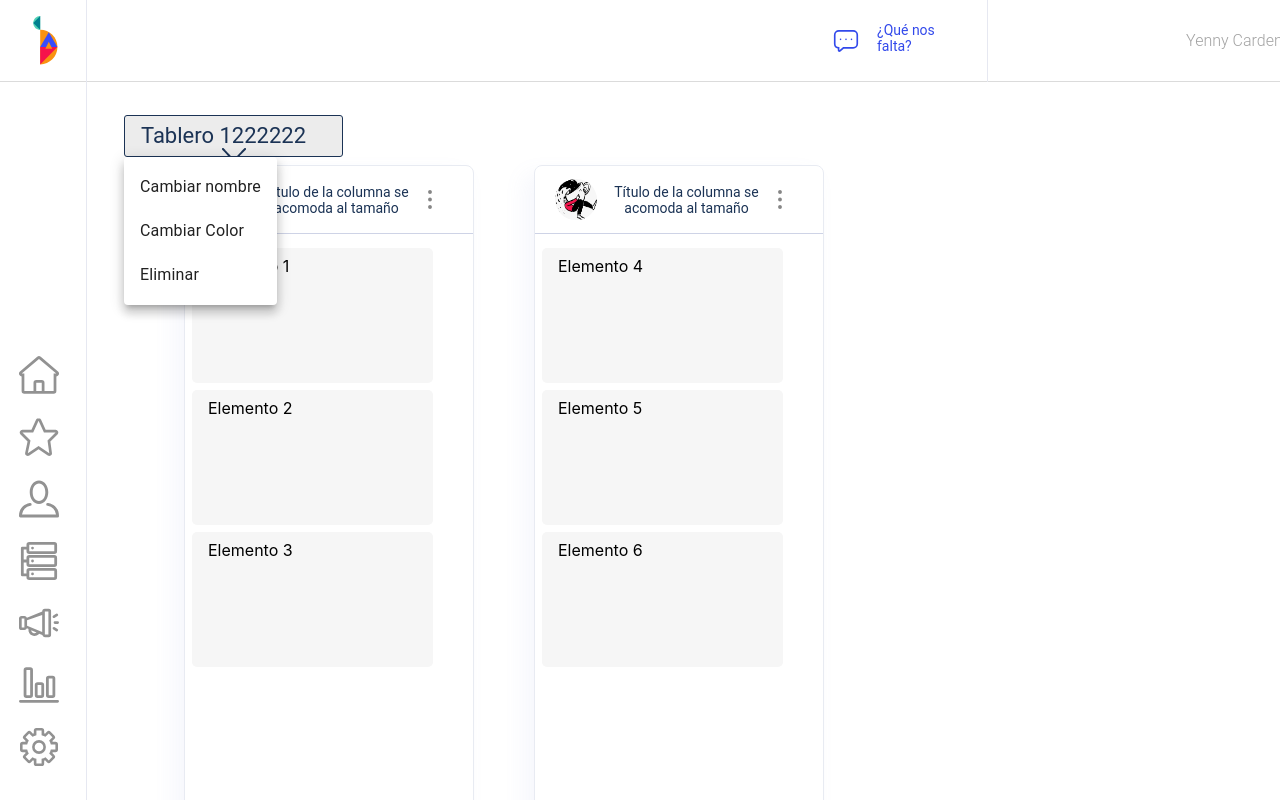
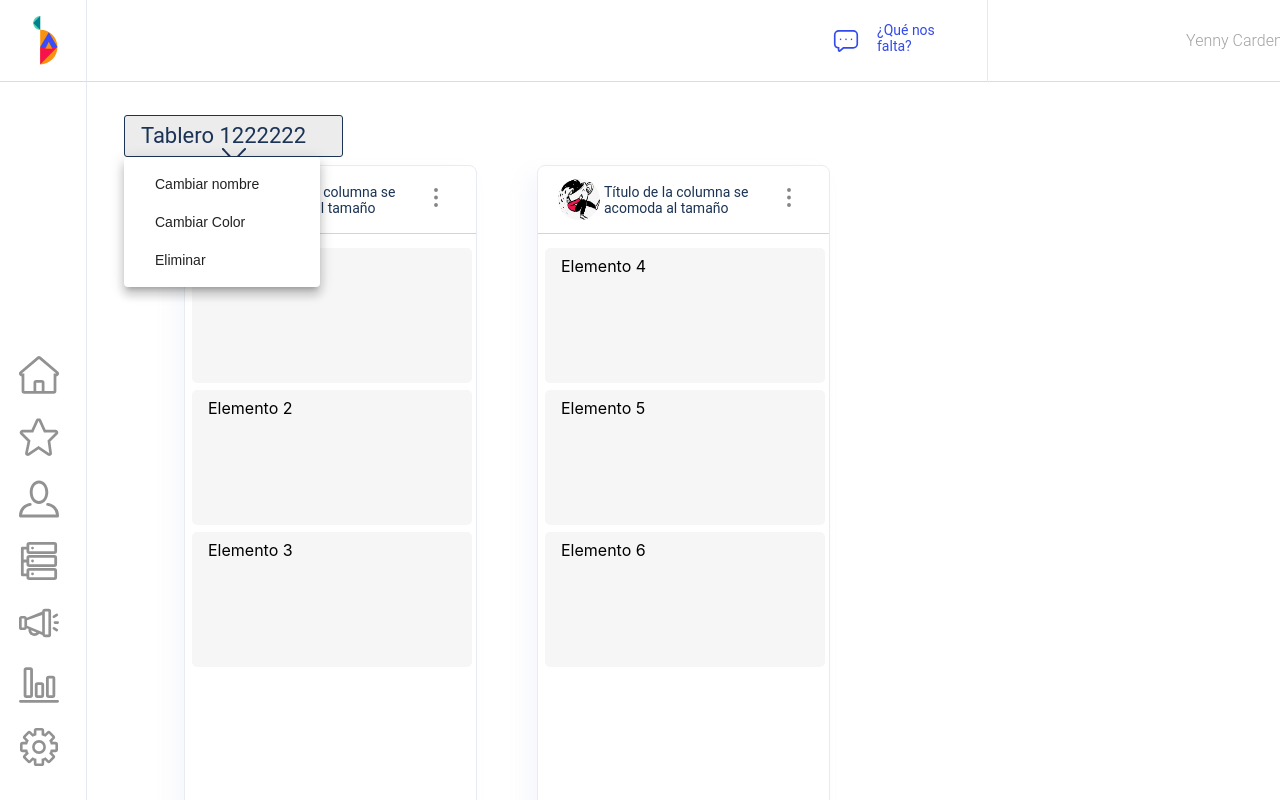
Before and after one commit to cesarevalo22/psicoAsistenteWeb, a React (Create React App) app: page /homePage in a window 1280 px wide. Both pictures are taken after a click on the button "Tablero 1222222". Shown: the top 800 px of the page. Built offline with nearby package versions, Linux system fonts and the light colour scheme.

Commit message:
Avance Columnas

```diff
--- a/src/components/dashboard/Dashboard.js
+++ b/src/components/dashboard/Dashboard.js
@@ -79,7 +79,18 @@ function Dashboard() {
         )}
         {openChangeColor && (
           <>
-            <ChangeColor open={openChangeColor} onClose={handleChangeColor} color={"#fdsfds"} />
+            <ChangeColor
+            open={openChangeColor}
+            onClose={handleChangeColor}
+            colorA={"#008394"}
+            colorNameA="Verde"
+            colorB={"#1B3355"}
+            colorNameB="Azul Oscuro"
+            colorC={"#384CF9"}
+            colorNameC="Azul"
+            colorD={"#F6134B"}
+            colorNameD="Rojo"
+             />
           </>
         )}
         {openDeleteBoard && (
@@ -107,7 +118,7 @@ function Dashboard() {
             onClose={handleClose}
             keepMounted
             anchorOrigin={{ vertical: "bottom", horizontal: "left" }}
-            transformOrigin={{ vertical: "top", horizontal: "left" }}
+            transformOrigin={{ vertical: "top", horizontal: "buttom" }}
           >
             <MenuItem
               key={"change-name"}
--- a/src/components/dashboard/changeColor.js
+++ b/src/components/dashboard/changeColor.js
@@ -52,17 +52,17 @@ export default function ChangeColor(props) {
 
           <section className= {classes.contButtonSelectChangeColor}>
             <ButtonChangeColor
-              color="#008394"
-              nameColor="Verde"/>
+              color={props.colorA}
+              nameColor={props.colorNameA}/>
             <ButtonChangeColor
-              color="#1B3355"
-              nameColor="Azul Oscuro"/>
+              color={props.colorB}
+              nameColor={props.colorNameB}/>
             <ButtonChangeColor
-              color="#384CF9"
-              nameColor="Azul"/>
+              color={props.colorC}
+              nameColor={props.colorNameC}/>
             <ButtonChangeColor
-              color="#F6134B"
-              nameColor="Rojo"/>
+              color={props.colorD}
+              nameColor={props.colorNameD}/>
           </section>
           <section className={classes.contSwitchChangeColor}>
             <Typography> Volver color original</Typography>
--- a/src/components/dashboard/column.js
+++ b/src/components/dashboard/column.js
@@ -1,10 +1,19 @@
 import React, { useState } from "react";
 import ColumnStyles from "../../styles/dashboard/columnStyle";
+import ChangeColor from "./changeColor";
+import DeleteBoard from "./deleteBoard";
 import { SortableContainer, SortableElement } from "react-sortable-hoc";
 
 import { DragDropContext, Droppable, Draggable } from "react-beautiful-dnd";
 import arrayMove from "array-move";
-import { Grid, List, ListItem } from "@material-ui/core";
+import {
+  Grid,
+  List,
+  ListItem,
+  Menu,
+  MenuItem,
+  ListItemText,
+} from "@material-ui/core";
 import SvgFacebook from "../../assets/images/svgFiles/facebook.svg";
 import MenuColumnIcon from "../../assets/images/svgFiles/menu-column.svg";
 import AssetDePrueba from "../../assets/images/pngFiles/coffee.png";
@@ -49,6 +58,26 @@ const reorder = (list, startColumn, endColumn, startIndex, endIndex) => {
 
 export default function Column(props) {
   const [elements, setElements] = useState(myElements);
+  const [anchorEl, setAnchorEl] = useState(null);
+  const [anchorElSubMenu, setAnchorElSubMenu] = useState(null);
+
+  const [openChangeColor, setOpenChangeColor] = useState(false);
+  const [openDeleteBoard, setOpenDeleteBoard] = useState(false);
+
+  const [menuElements] = useState([
+    "Enviar a",
+    "Crear anuncio",
+    "Crear post",
+    "Mostrar anuncio / post",
+    "Cambiar color Culumna",
+    "Eliminar",
+  ]);
+  const [subMenuColumnsPrueba] = useState([
+    "Tablero 1",
+    "Tablero 2",
+    "Tablero 3",
+    "Nuevo Tablero",
+  ]);
 
   const onDragEnd = (result) => {
     const { destination, source, draggableId } = result;
@@ -68,10 +97,55 @@ export default function Column(props) {
     setElements(new_elements);
   };
 
+  const handleClick = (event) => {
+    setAnchorEl(event.currentTarget);
+  };
+
+  const handleClose = () => {
+    setAnchorEl(null);
+  };
+
+  const handleChangeColor = () => {
+    setOpenChangeColor(!openChangeColor);
+  };
+
+  const handleDeleteBoard = () => {
+    setOpenDeleteBoard(!openDeleteBoard);
+  };
+
+  const handleClickSubMenu = (event) => {
+    setAnchorElSubMenu(event.currentTarget)
+  };
+  const handleCloseSubMenu= () => {
+    setAnchorElSubMenu(null);
+  };
+
+
   const classes = ColumnStyles();
 
   return (
     <>
+      {openChangeColor && (
+        <>
+          <ChangeColor
+            open={openChangeColor}
+            onClose={handleChangeColor}
+            colorA={"#F99211"}
+            colorNameA="Naranja"
+            colorB={"#34A853"}
+            colorNameB="Verde"
+            colorC={"#000000"}
+            colorNameC="Negro"
+            colorD={"#1877F2"}
+            colorNameD="Azul Claro"
+          />
+        </>
+      )}
+       {openDeleteBoard && (
+          <>
+            <DeleteBoard open={openDeleteBoard} onClose={handleDeleteBoard} />
+          </>
+        )}
       <DragDropContext onDragEnd={onDragEnd}>
         <Grid style={{ display: "flex" }}>
           {elements.map((col, i) => (
@@ -79,10 +153,78 @@ export default function Column(props) {
               {(provided, snapshot) => (
                 <div className={classes.contColumn} ref={provided.innerRef}>
                   <div className={classes.headerColumn}>
-                    <img className={classes.avatarHeader} src={AssetDePrueba} alt="Avatar de la columna" />
+                    <img
+                      className={classes.avatarHeader}
+                      src={AssetDePrueba}
+                      alt="Avatar de la columna"
+                    />
                     <p>Título de la columna se acomoda al tamaño</p>
-                    <img className={classes.menuColumnIcon} src={MenuColumnIcon} alt="Avatar de la columna" />
 
+                    <section className={classes.menuColumnIcon}>
+                      <img
+                        src={MenuColumnIcon}
+                        alt="Avatar de la columna"
+                        onClick={handleClick}
+                      />
+
+                      <Menu
+                        id="menuColum"
+                        anchorEl={anchorEl}
+                        open={Boolean(anchorEl)}
+                        disableScrollLock={true}
+                        getContentAnchorEl={null}
+                        onClose={handleClose}
+                        keepMounted
+                        anchorOrigin={{
+                          vertical: "bottom",
+                          horizontal: "left",
+                        }}
+                        transformOrigin={{
+                          vertical: "top",
+                          horizontal: "buttom",
+                        }}
+                      >
+                        {menuElements.map((element) => (
+                          <MenuItem
+                            key={element}
+                            value={element}
+                            className={classes.menuItemField}
+                            onClick={element===menuElements[4]? handleChangeColor : element===menuElements[5]? handleDeleteBoard : handleClickSubMenu}
+                          >
+                            <ListItemText style={{color:element==="Eliminar"? "#F6134B" : ""}} primary={element} />
+                          </MenuItem>
+                        ))}
+                      </Menu>
+
+
+                      <Menu
+                        id="subMenuColum"
+                        anchorEl={anchorElSubMenu}
+                        open={Boolean(anchorElSubMenu)}
+                        disableScrollLock={true}
+                        getContentAnchorEl={null}
+                        onClose={handleCloseSubMenu}
+                        keepMounted
+                        anchorOrigin={{
+                          vertical: "buttom",
+                          horizontal: "right",
+                        }}
+                        transformOrigin={{
+                          vertical: "right",
+                          horizontal: "buttom",
+                        }}
+                      >
+                        {subMenuColumnsPrueba.map((element) => (
+                          <MenuItem
+                            key={element}
+                            value={element}
+                            className={classes.menuItemField}
+                            >
+                            <ListItemText primary={element} />
+                          </MenuItem>
+                        ))}
+                      </Menu>
+                    </section>
                   </div>
                   <List>
                     {col.items.map((el, j) => (
--- a/src/styles/dashboard/columnStyle.js
+++ b/src/styles/dashboard/columnStyle.js
@@ -3,11 +3,16 @@ import {makeStyles} from "@material-ui/core/styles"
 const ColumnStyles = makeStyles((theme) => ({
 
     contColumn:{
-        width: "290px",
+        "&::-webkit-scrollbar":{
+            display: "none"
+        },
+        width: "293px",
         height: "747px",
         marginTop: "0px",
         marginLeft: "60px",
         overflow: "auto",
+
+        scrollBehavior: "smooth",
         background: "FFFFFF",
         border:" 1px solid #E8EBF2",
         boxSizing: "border-box",
@@ -18,7 +23,7 @@ const ColumnStyles = makeStyles((theme) => ({
     },
 
     contSortableItem:{
-        width: "241px",
+        width: "280px",
         height: "135px",
         background: "#F6F6F6",
         borderRadius: "5px",
@@ -27,7 +32,7 @@ const ColumnStyles = makeStyles((theme) => ({
 
     headerColumn: {
         display: "grid",
-        gridTemplateColumns: "75px 153px 34px",
+        gridTemplateColumns: "66px 168px 34px",
         margintTop: "0px",
         height: "67px",
         width: "100%",
@@ -46,7 +51,7 @@ const ColumnStyles = makeStyles((theme) => ({
             marginLeft: "0px",
             wordBreak: "break-Word",
             justifyContent: "center",
-            textAlign: "center",
+            textAlign: "left",
         }
     },
 
@@ -62,10 +67,15 @@ const ColumnStyles = makeStyles((theme) => ({
         margin: "auto",
     },
 
+    menuItemField:{
+        paddingTop: "0px",
+        paddingBottom: "0px",
+    },
+
     footerColumn: {
         margintTop: "0px",
         marginBottom: "0px",
-        height: "45px",
+        height: "43px",
         width: "100%",
         borderTop: "1px solid #CED3E6",
         display: "flex",
--- a/src/styles/dashboard/dashBoardStyles.js
+++ b/src/styles/dashboard/dashBoardStyles.js
@@ -49,6 +49,27 @@ const DashBoardStyles = makeStyles((theme) => ({
     margin: "auto",
     marginRight: "12px",
     outlined: "0px",
+  },
+
+  menuItemField: {
+    width: "196px !important",
+    padding: "5px 0px 5px 17px",
+
+    "& div span": {
+      padding: "0px",
+      textAlign: "left",
+      marginLeft: "14px",
+      fontFamily: ['"Nunito Sans"', "sans-serif"].join(","),
+      letterSpacing: "normal",
+      fontStretch: "normal",
+      fontStyle: "normal",
+      fontSize: "14px",
+      fontWeight: "normal",
+      lineHeight: "1.43",
+    },
+    "& span": {
+      padding: "0",
+    },
   },
 
   /* Columnas*/
```
